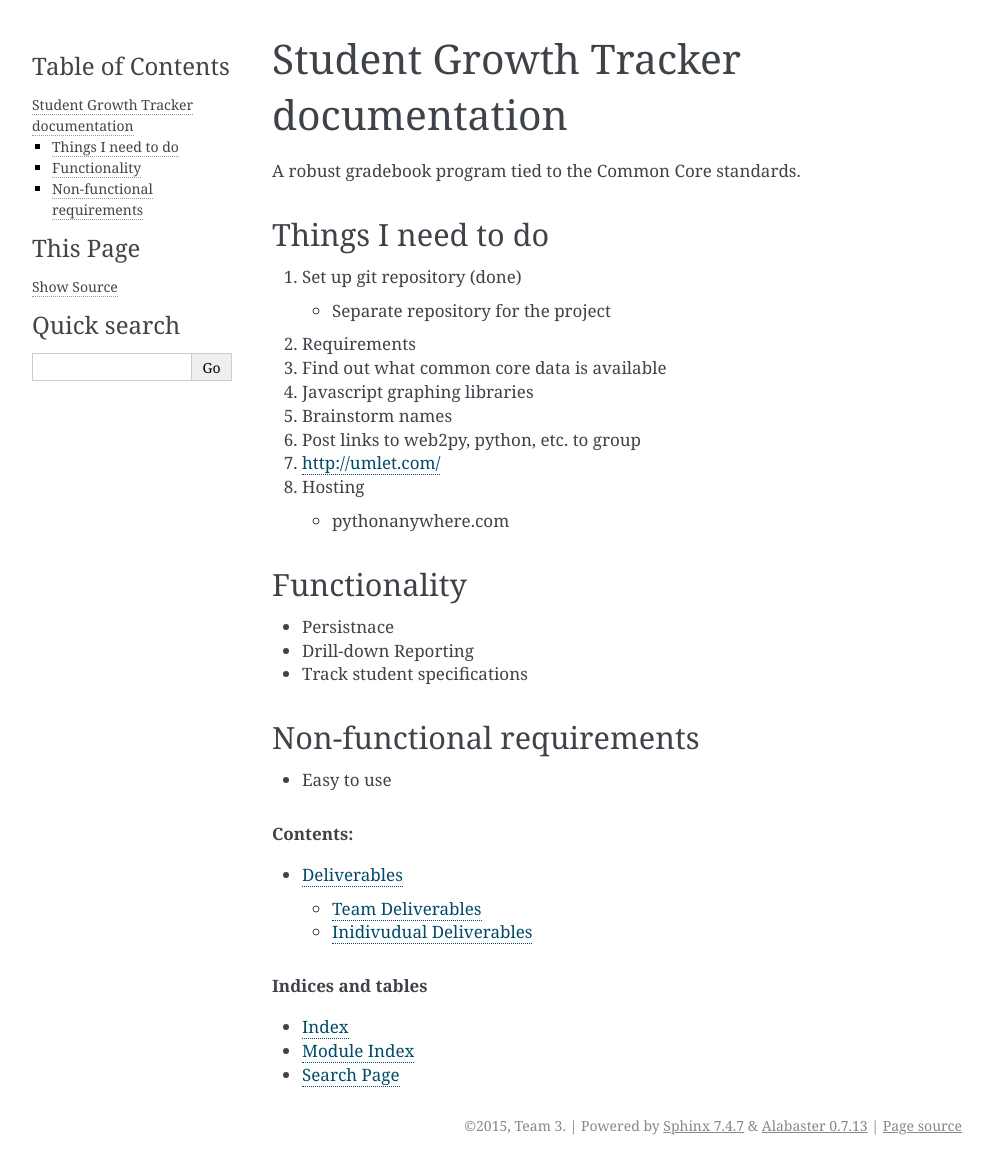
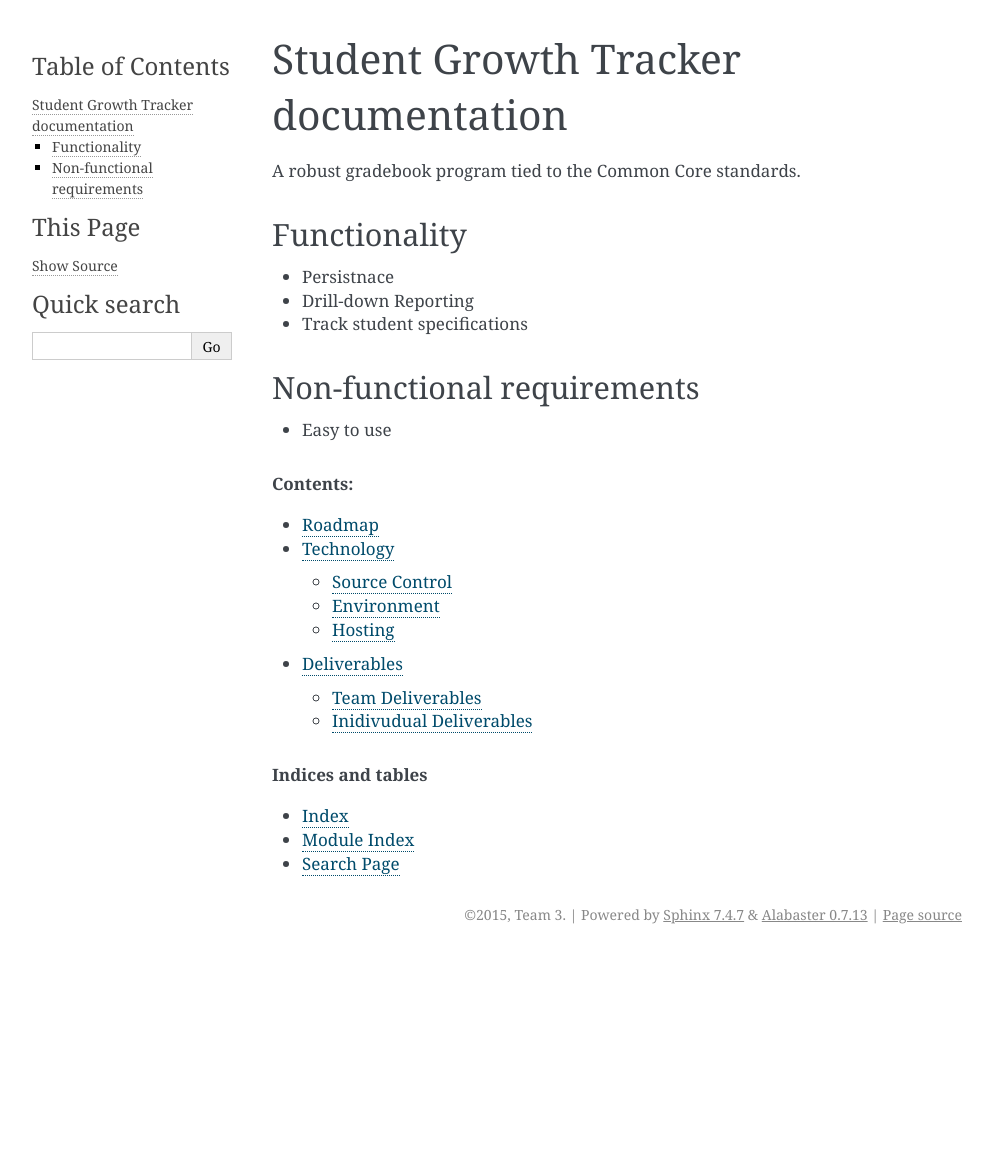
Before and after one commit to depaul-se-capstone-team-3/student-growth-tracker, a Sphinx documentation site: the page built from docs/index.rst, in a window 1280 px wide. Shown: the whole page, without its empty margins (148-1141 px from the left). Built offline with Sphinx 7.4.7, drawn with Linux system fonts in a browser that asks for light colours; after the commit the page ends 954 px from its top, so only the background shows below that.

Commit message:
A bit of refactoring and new stuff.

```diff
--- a/docs/index.rst
+++ b/docs/index.rst
@@ -9,24 +9,6 @@
 ======================================
 
 A robust gradebook program tied to the Common Core standards.
-
-
-Things I need to do
-===================
-
-#. Set up git repository (done)
-
-   - Separate repository for the project
-
-#. Requirements
-#. Find out what common core data is available
-#. Javascript graphing libraries
-#. Brainstorm names
-#. Post links to web2py, python, etc. to group
-#. http://umlet.com/
-#. Hosting
-
-   - pythonanywhere.com
 
 
 Functionality
@@ -47,6 +29,8 @@ Non-functional requirements
 .. toctree::
    :maxdepth: 2
 
+   roadmap
+   technology
    deliverables
 
 
--- /dev/null
+++ b/docs/roadmap.rst
@@ -0,0 +1,3 @@
+=========
+ Roadmap
+=========
```
Also changed, not shown: CHANGELOG.rst (added, +9 -0 lines), docs/technology.rst (added, +40 -0 lines).
